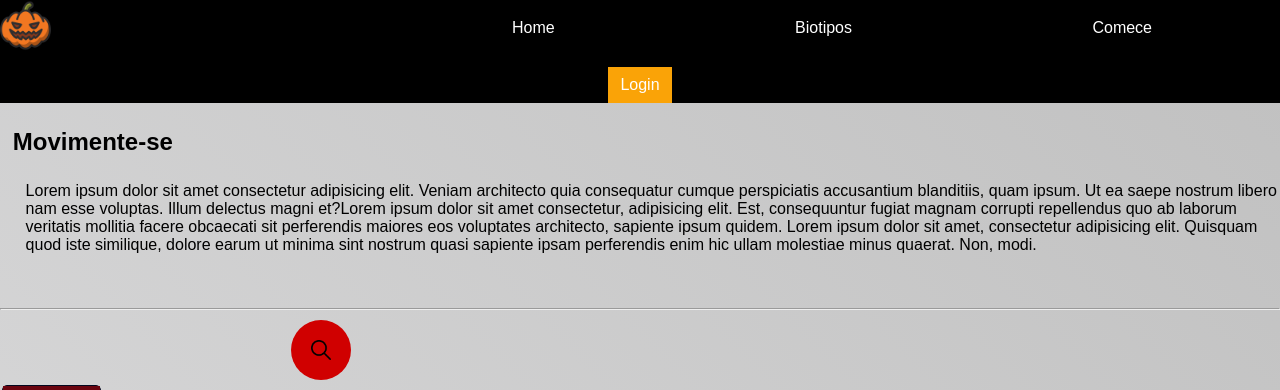
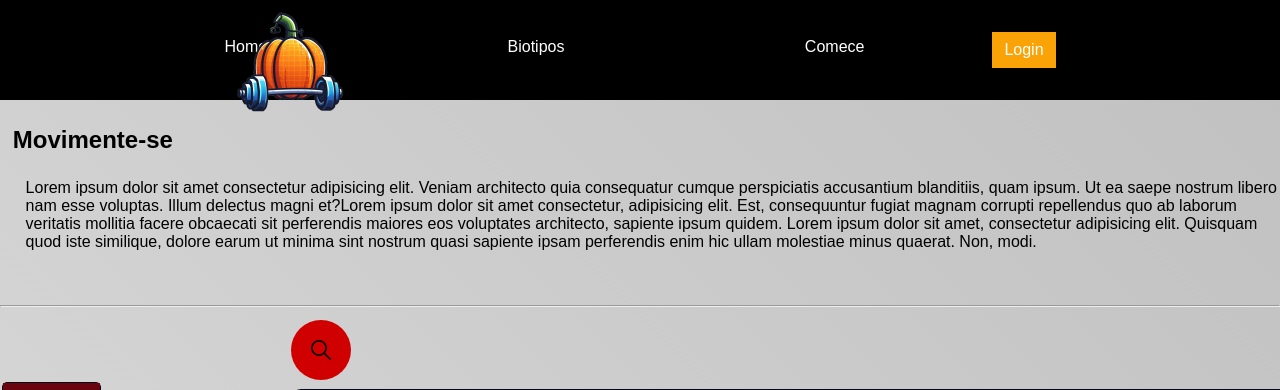
Before and after one commit to samekmd/Pumpkin-mk, a Flask app: page /Comece in a window 1280 px wide. Shown: the top 390 px of the page. Run offline with Flask 3, Linux system fonts and the light colour scheme.

Commit message:
UPDATE BASE
Troca de imagem logo, porém não finalizado.

```diff
--- /dev/null
+++ b/static/comece.js
@@ -0,0 +1,11 @@
+const botoes = document.querySelectorAll(".referencias-btn");
+const cards = document.querySelectorAll(".comece_referencias_renato, .comece_referencias_julio");
+
+botoes.forEach(botao => {
+    botao.addEventListener("click", function() {
+        const alvo = this.getAttribute("href").substring(1); // Remove o "#" do href
+        cards.forEach(card => {
+            card.style.display = card.id === alvo ? "block" : "none";
+        });
+    });
+});
--- a/static/estilo.css
+++ b/static/estilo.css
@@ -29,7 +29,7 @@
     /* Inicio do Menu */
 
 
-#menu_nav{
+  #menu_nav{
 
      display: flex;
     flex-direction: row;
@@ -38,6 +38,9 @@
     padding: 0;
     background-color: black;
     border: 0px solid red;
+    height: 100px;
+    width: 100%;
+
 
 }
 #menu_nav a{
@@ -46,17 +49,36 @@
 }
 .links{
     width: 50%;
-    height: 10%;
+    cursor: pointer;
     display: flex;
     justify-content: space-between;
     flex-direction: row;
     margin-right: 10%;
-    margin-top: 1.5%;
+    margin-top: 3%;
     border: 0px solid red;
 }
 .link_bootstrap{
- margin-top: 0.9%;
+ margin-top: 2.5%;
 }
+
+
+ #logo img{
+ position: absolute;
+ margin-right: 35%;
+ display: flex;
+  flex-direction: row;
+  border: 0px solid red;
+
+
+}
+
+
+
+
+
+
+
+
 
 
 
--- a/templates/base.html
+++ b/templates/base.html
@@ -10,8 +10,9 @@
 </head>
 <body>
      <nav id="menu_nav">
+
                 <div id="logo">
-                <img class="imagem_logo" src="../static/imagens/pumpkin-halloween-spooky-scary.png" alt="Pumpkin Mk">
+                  <img class="imagem_logo" src="../static/imagens/Abobora_logo.png" alt="Pumpkin Mk">
                 </div>
 
                 <div class="links">
@@ -19,9 +20,14 @@
                   <a  href="/Biotipos">Biotipos</a>
                   <a  href="/Comece">Comece</a>
                 </div>
+
                 <div class="link_bootstrap">
                   <a href="/Login "> <button type="button"  class="btn btn-secondary">Login</button>  </a>
                 </div>
+
+
+
+
 
 
      </nav>
--- a/templates/comece.html
+++ b/templates/comece.html
@@ -3,7 +3,9 @@
 
 
 {% block main %}
-<head> <script type="text/javascript" src="../static/dropdown.js" defer></script></head>
+<head> <script type="text/javascript" src="../static/dropdown.js" defer></script>
+        <script type="text/javascript" src="../static/comece.js" defer></script>
+</head>
 
 <section class="comece_header">
 
```
Also changed, not shown: static/imagens/Abobora_logo.png (added), static/imagens/pumpkin-halloween-spooky-scary.png (deleted). Lines whose indentation alone changed are shown as unchanged.
